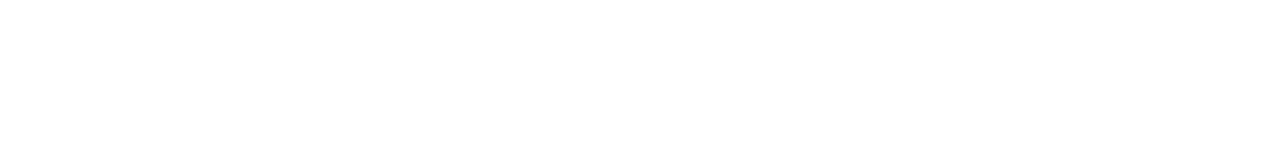
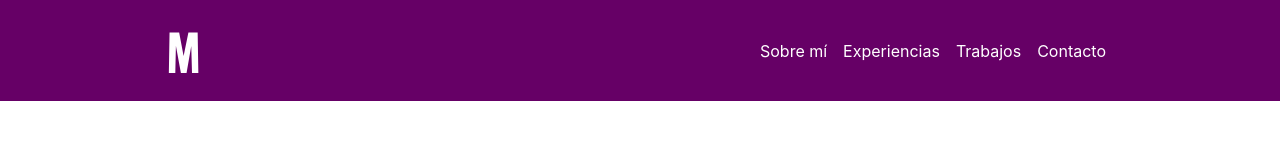
Before and after one commit to joscor90/mi_portafolio, a plain HTML site: page index.html in a window 1280 px wide. Drawn offline with nearby package versions, Linux system fonts and the light colour scheme.

Commit message:
Second commit: responsive navbar added

```diff
--- a/assets/css/style.css
+++ b/assets/css/style.css
@@ -0,0 +1,24 @@
+/*Dimensiones y estilos del logo de la barra de navegación*/
+.navbar-logo {
+    font-family: "Oswald", sans-serif;
+    font-weight: bold;
+    font-size: 50px;
+    margin-left: 150px;
+}
+
+/*Color del fondo de la barra de navegación*/
+nav {
+    background-color: #660066;
+}
+
+/*Margen de los links de la barra de navegación*/
+.navbar-nav {
+    margin-right: 150px;
+}
+
+/*Media Query que cambia el margen del logo de la barra de navegación una vez se pasa a tamaño móvil*/
+@media screen and (max-width: 576px) {
+    .navbar-logo {
+        margin-left: 40px;
+    }
+}
--- a/index.html
+++ b/index.html
@@ -14,6 +14,22 @@
     <link rel="stylesheet" href="./assets/css/style.css">
 </head>
 <body>
+    <!--Navbar-->
+    <nav class="navbar navbar-expand-lg navbar-dark">
+        <a class="navbar-brand" href="#"><span class="navbar-logo">M</span></a>
+        <button class="navbar-toggler" type="button" data-toggle="collapse" data-target="#navbarNavAltMarkup" aria-controls="navbarNavAltMarkup" aria-expanded="false" aria-label="Toggle navigation">
+          <span class="navbar-toggler-icon"></span>
+        </button>
+        <div class="collapse navbar-collapse" id="navbarNavAltMarkup">
+          <div class="navbar-nav ml-auto">
+            <a class="nav-link text-white" href="#">Sobre mí<span class="sr-only">(current)</span></a>
+            <a class="nav-link text-white" href="#">Experiencias</a>
+            <a class="nav-link text-white" href="#">Trabajos</a>
+            <a class="nav-link text-white" href="#">Contacto</a>
+          </div>
+        </div>
+    </nav>
+
 
 
 
```
